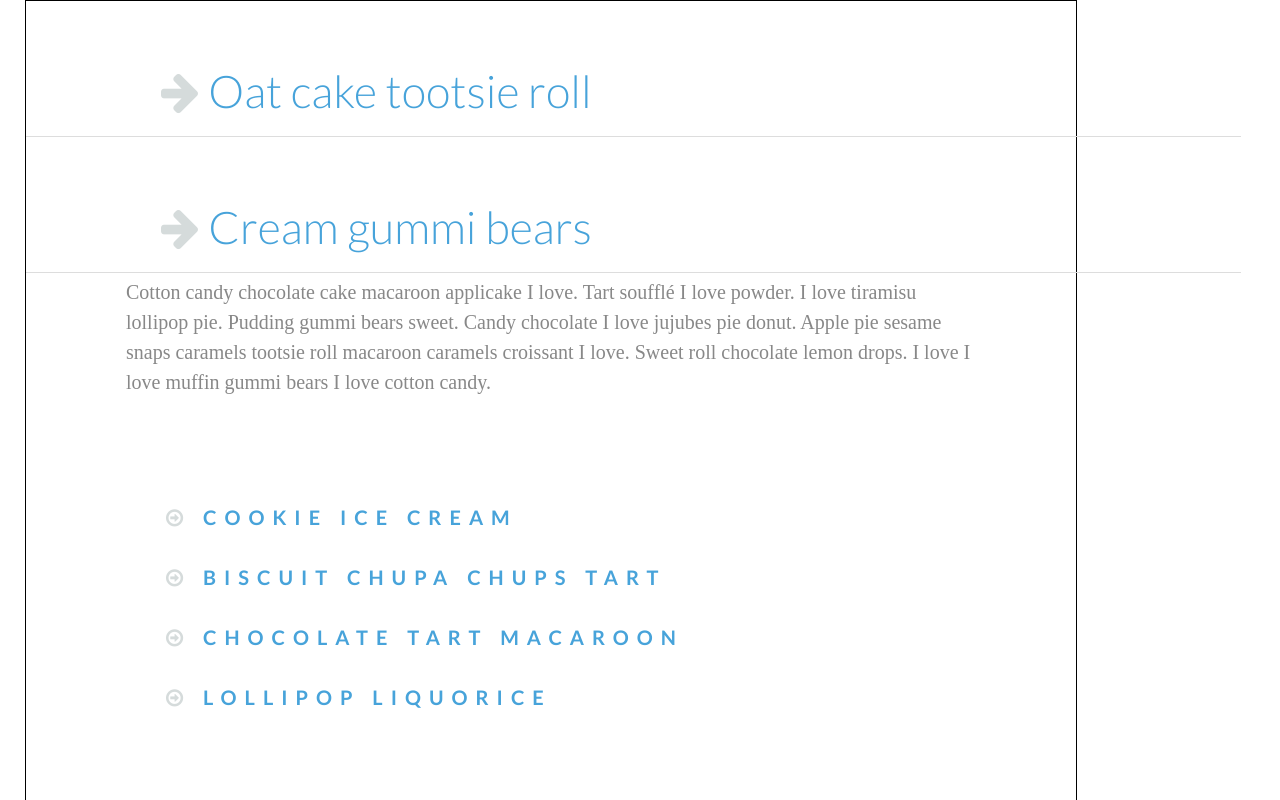
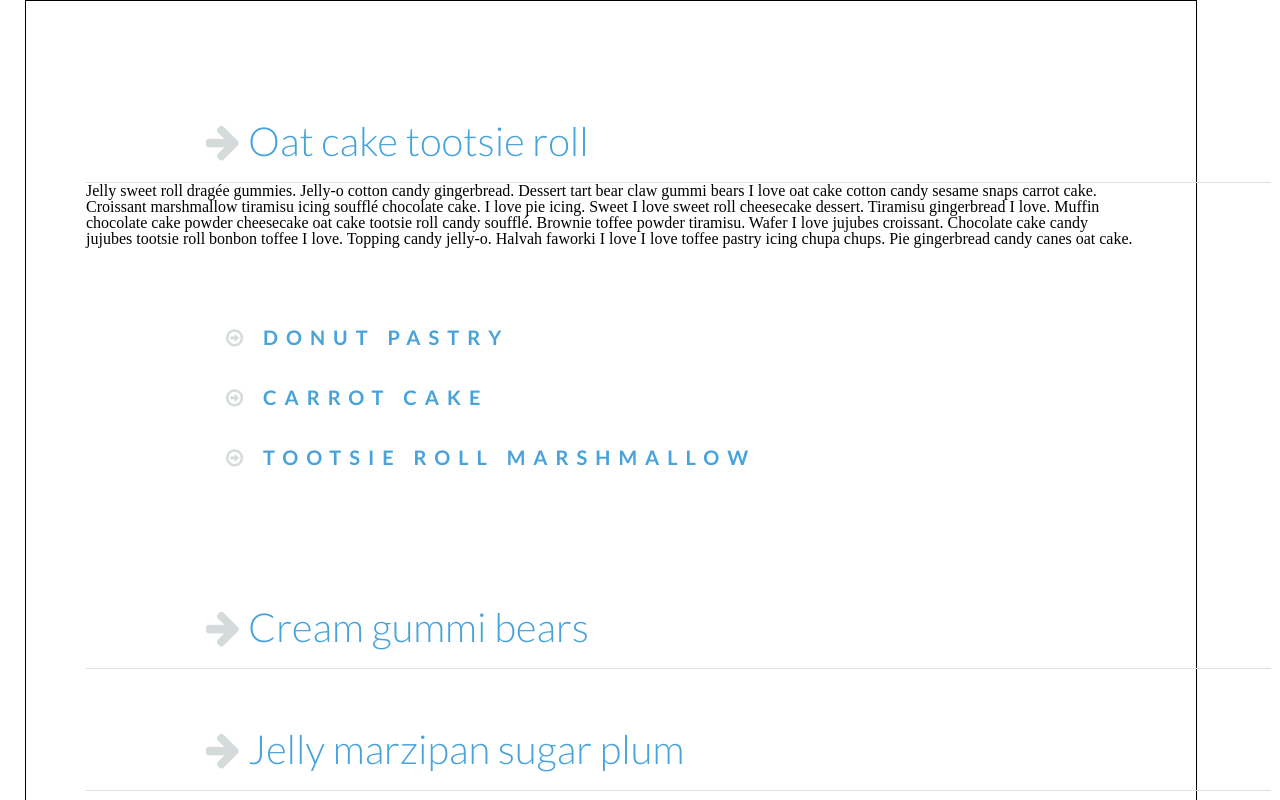
Before and after one commit to marybethclark/Nested-Accordion, a plain HTML site: page index.html in a window 1280 px wide. Both pictures are taken after a click on the element "Oat cake tootsie roll". Shown: the top 800 px of the page. Drawn offline with nearby package versions, Linux system fonts and the light colour scheme.

Commit message:
revised class names

```diff
--- a/assets/css/styles.css
+++ b/assets/css/styles.css
@@ -1,7 +1,12 @@
+body{
+
+}
+
 #container{
   width: 1050px;
   margin-left:25px;
   border: 1px solid black;
+  padding: 60px;
 }
 
   .fa-arrow-right{
@@ -23,12 +28,14 @@ font: verdana;
     color: #47a3da;*/
     /*BLUE*/
     h3{
+      /*width: 700px;
+      /*border-bottom-width: : 300px;*/
       width: 90%;
       color: #47a3da;
       font-size: 40px;
       font-family: 'Lato', sans-serif;
       border-bottom: 1px solid #ddd;
-
+      padding: 1.5em 3em .5em 3em;
     }
   }
   .AccordionItems{
@@ -41,15 +48,13 @@ font: verdana;
     font-family: 'Lato', sans-serif;
     display: none;
   }
-  h3{
-    padding: 1.5em 3em .5em 3em;
-    margin: 0;
-    font-size: 45px;
+
     /*border: 1px solid black;*/
   }
-  .paragraph{
+  p{
     color: #888;
     font-size: 20px;
+    font-family: 'Lato', sans-serif;
     line-height: 1.5;
     font-weight: 300;
     padding: 0.2em 5em 1.5em 5em;
@@ -57,10 +62,10 @@ font: verdana;
     /*border: 1px solid black*/
 
   }
-  /*.SmallHeadings{
 
+  .accordion{
+  }
 
-  }*/
   .ParagraphSmallHeaders{
   color: #D5DBDB;
   font-size: 30px;
@@ -68,6 +73,15 @@ font: verdana;
   font-weight: 700;
    display: none
   }
+
+  .Show{
+   display: block;
+  }
+.Hide{
+   display: none;
+}
+
+
   .fa-arrow-circle-o-right{
     color: #D5DBDB;
   }
```
